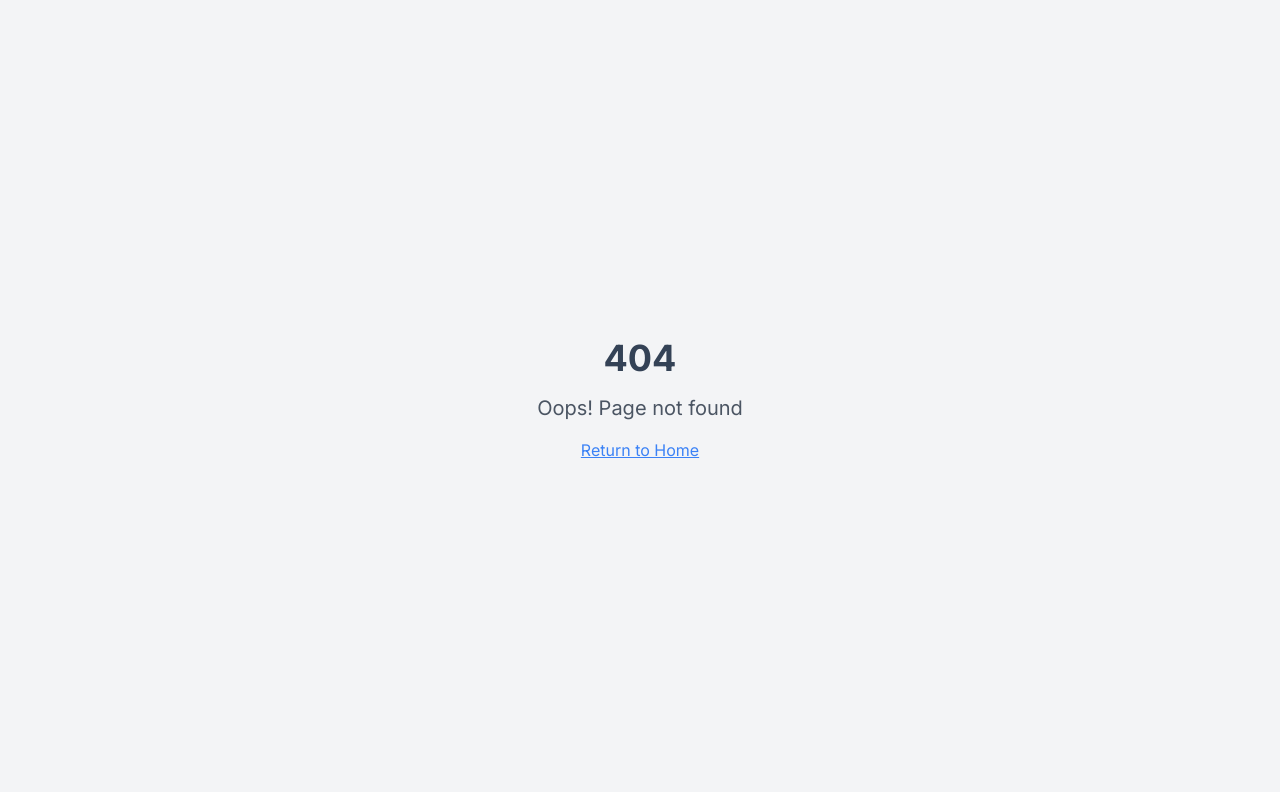
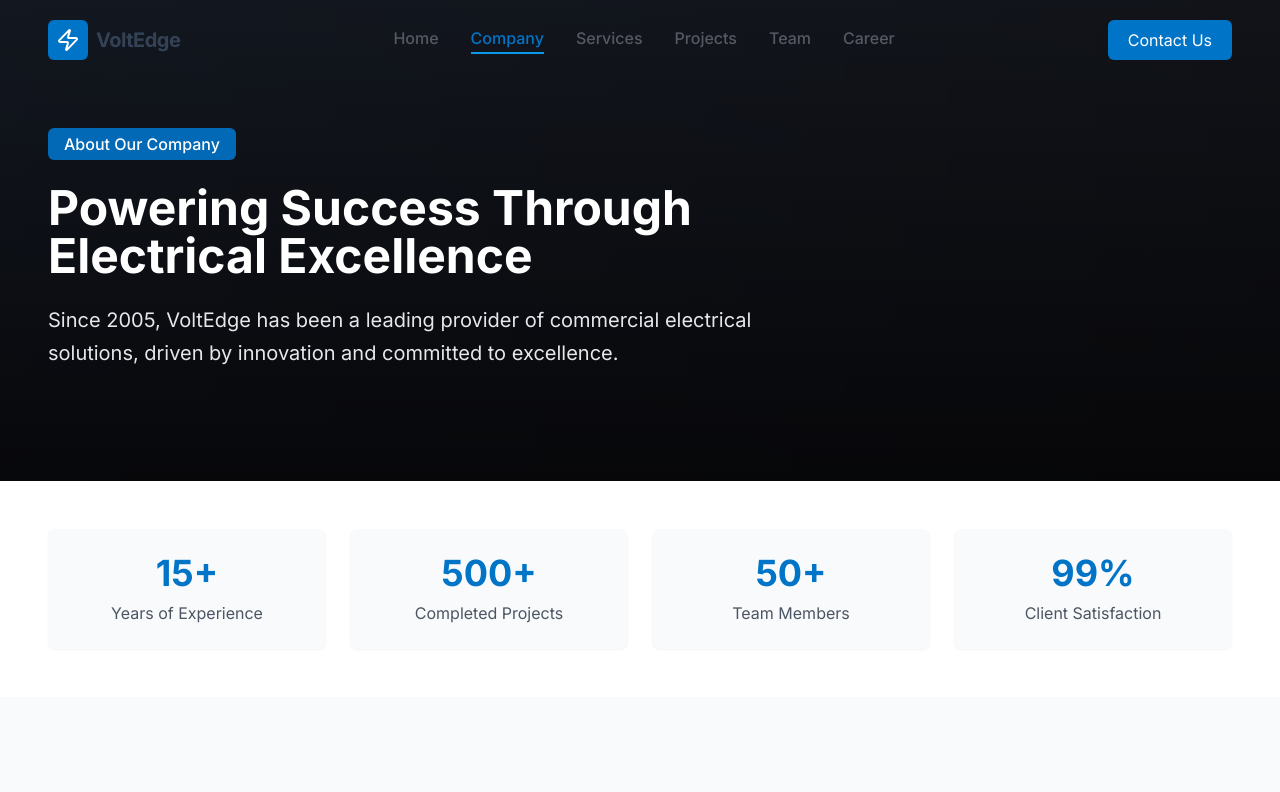
Before and after one commit to finsalaco93/PEC, a React (Vite) app: page /company in a window 1280 px wide. Before the commit this address had no page. Shown: the top 792 px of the page. Built offline with nearby package versions, Linux system fonts and the light colour scheme.

Commit message:
Fix navigation links and colors
Fixes broken navigation links and adjusts text colors for better visibility.

```diff
--- a/src/App.tsx
+++ b/src/App.tsx
@@ -1,9 +1,11 @@
+
 import { Toaster } from "@/components/ui/toaster";
 import { Toaster as Sonner } from "@/components/ui/sonner";
 import { TooltipProvider } from "@/components/ui/tooltip";
 import { QueryClient, QueryClientProvider } from "@tanstack/react-query";
 import { BrowserRouter, Routes, Route } from "react-router-dom";
 import Index from "./pages/Index";
+import Company from "./pages/Company";
 import NotFound from "./pages/NotFound";
 
 const queryClient = new QueryClient();
@@ -16,7 +18,11 @@ const App = () => (
       <BrowserRouter>
         <Routes>
           <Route path="/" element={<Index />} />
-          {/* ADD ALL CUSTOM ROUTES ABOVE THE CATCH-ALL "*" ROUTE */}
+          <Route path="/company" element={<Company />} />
+          <Route path="/services" element={<NotFound />} />
+          <Route path="/projects" element={<NotFound />} />
+          <Route path="/team" element={<NotFound />} />
+          <Route path="/career" element={<NotFound />} />
           <Route path="*" element={<NotFound />} />
         </Routes>
       </BrowserRouter>
--- a/src/components/layout/Navbar.tsx
+++ b/src/components/layout/Navbar.tsx
@@ -55,7 +55,7 @@ const Navbar = () => {
               className={`transition-colors duration-200 font-medium relative pb-1 ${
                 isActive(link.path)
                   ? 'text-electric-600'
-                  : 'text-dark-500 hover:text-electric-600'
+                  : 'text-dark-400 hover:text-electric-600'
               }`}
             >
               {link.name}
@@ -116,7 +116,7 @@ const Navbar = () => {
                 key={link.path}
                 to={link.path}
                 className={`border-b border-gray-100 pb-2 ${
-                  isActive(link.path) ? 'text-electric-600 font-medium' : 'text-dark-500'
+                  isActive(link.path) ? 'text-electric-600 font-medium' : 'text-dark-400'
                 }`}
                 onClick={() => setMobileMenuOpen(false)}
               >
```
